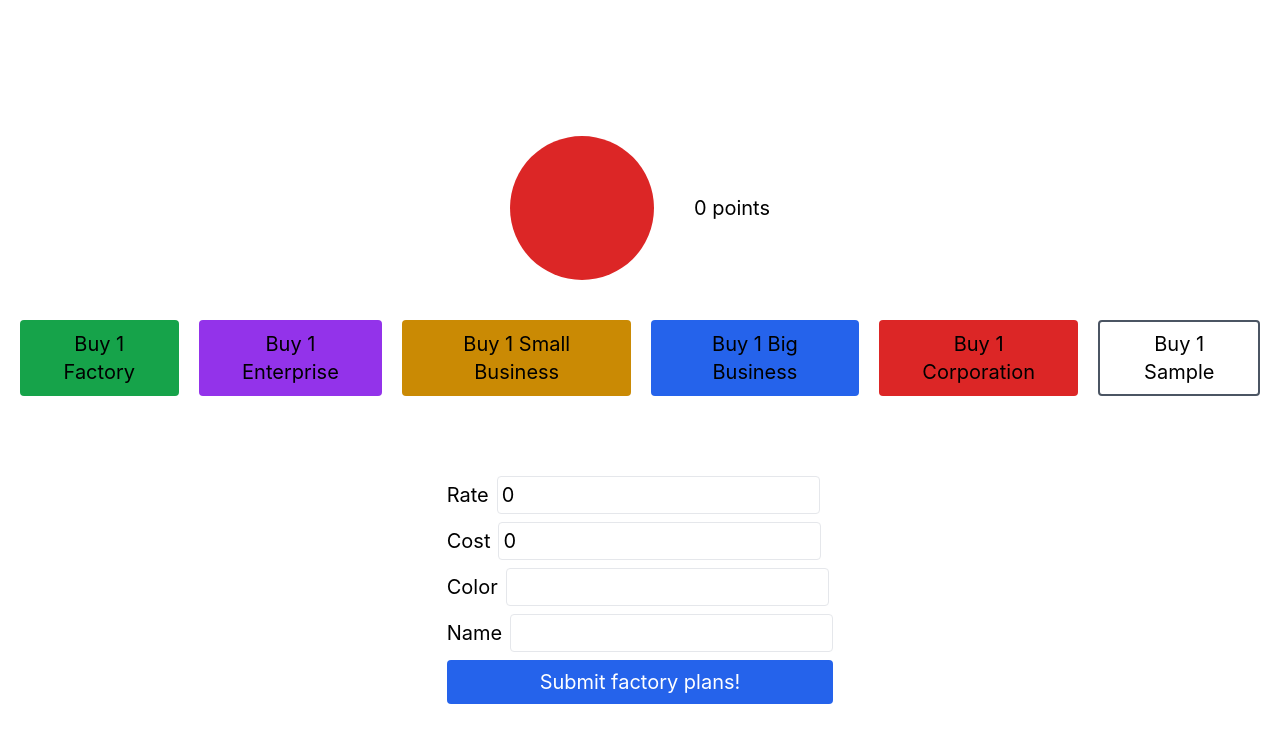
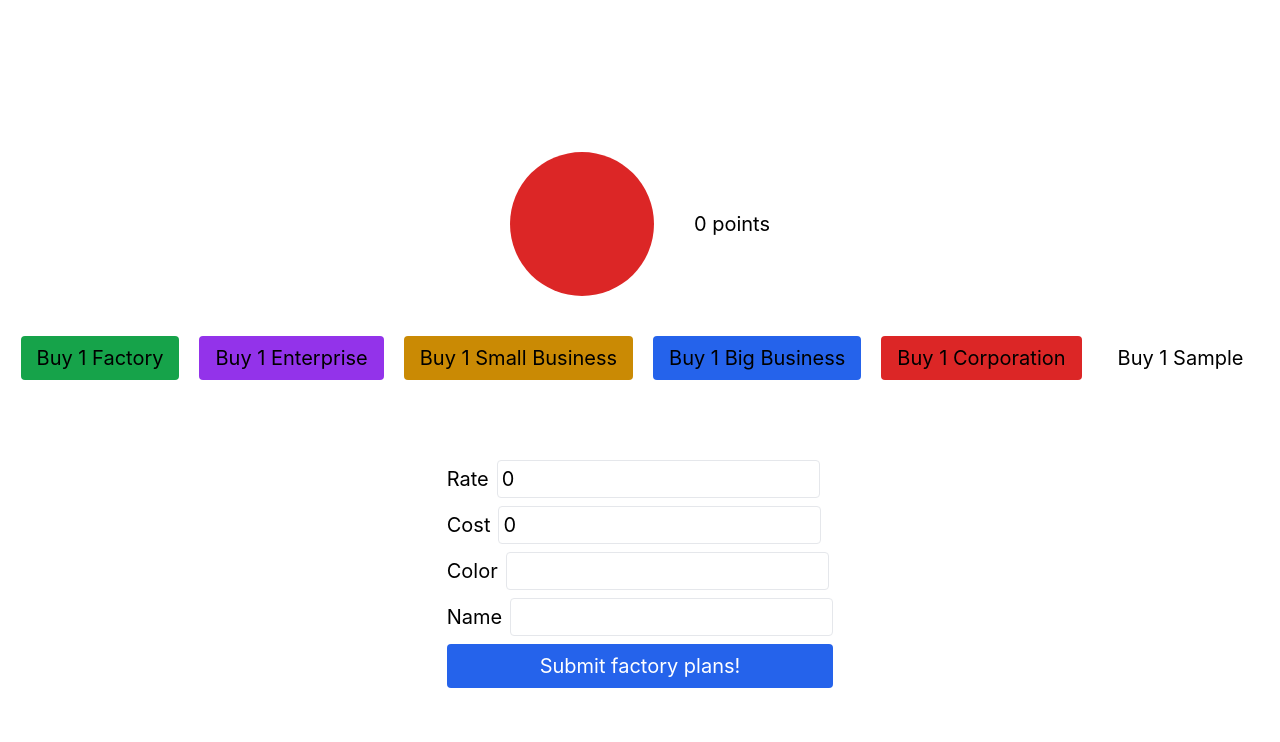
Before and after one commit to abhishekpatelmc/react-ts-project, a React (Vite) app: page / in a window 1280 px wide. Both pictures are taken after typing "Sample", "Sample" into the empty fields and a click on the button "Submit factory plans!". Shown: the top 742 px of the page. Built offline with nearby package versions, Linux system fonts and the light colour scheme.

Commit message:
chore: Update purchase button styling and color handling

```diff
--- a/src/App.tsx
+++ b/src/App.tsx
@@ -25,7 +25,6 @@ function App() {
     setCustomPurchase({
       ...customPurchase,
       [name]: name === "rate" || name === "cost" ? Number(value) : value,
-      color: name === "color" ? value : customPurchase.color,
     });
   };
 
@@ -136,7 +135,8 @@ function App() {
           <button
             key={index}
             onClick={() => buyPurchase(purchase)}
-            className={`px-4 py-2 rounded border-2 border-gray-600 ${purchase.color}`}
+            className={`px-4 py-2 rounded`}
+            style={{ backgroundColor: purchase.color }}
           >
             Buy 1 {purchase.type}
           </button>
@@ -145,8 +145,12 @@ function App() {
 
       <div className="flex flex-wrap space-x-2">
         {purchases.map((purchase, index) => (
-          <div key={index} className={`w-36 h-36 ${purchase.color}`}>
-            <span className="">{purchase.type}</span>
+          <div
+            key={index}
+            className="w-36 h-36"
+            style={{ backgroundColor: purchase.color }}
+          >
+            <span className="text-white">{purchase.type}</span>
           </div>
         ))}
       </div>
```
